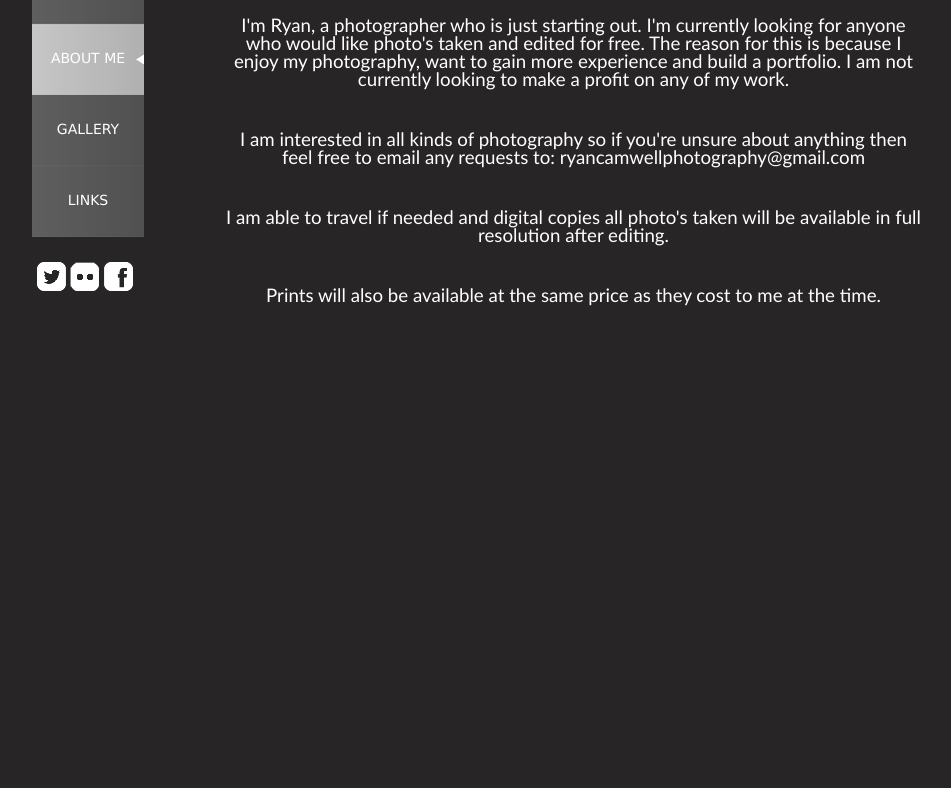
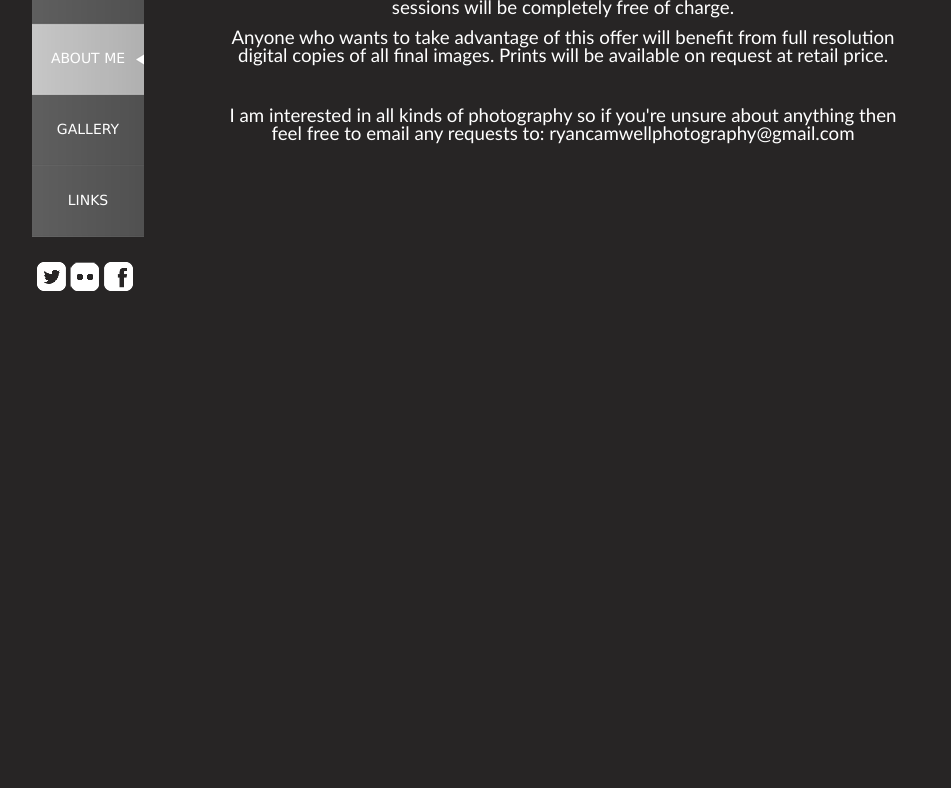
Before and after one commit to RyanCamwell/ryancamwell.github.io, a plain HTML site: page aboutme.html in a window 1280 px wide. Shown: the part 176-964 px from the top of the page, without its empty margins (143-1094 px from the left). Drawn offline with Linux system fonts and the light colour scheme.

Commit message:
About me update
Made less crap

```diff
--- a/aboutme.html
+++ b/aboutme.html
@@ -70,14 +70,14 @@
         <area shape="poly" coords="95,28,96,23,96,2,93,0,69,0,67,6,67,27,71,29,94,29" href="http://www.facebook.com/ryan.camwell" target="_blank" alt="" title="">
       </map>
       <img alt="" usemap="#map1" src="wpimages/wp9f2d77a8_06.png" style="position:absolute;left:20px;top:438px;width:96px;height:29px;">
-      <div style="position:absolute;left:209px;top:192px;width:695px;height:308px;overflow:hidden;">
-        <p class="Body P-4">I'm Ryan, a photographer who is just starting out. I'm currently looking for anyone who would like photo's taken and edited for free. The reason for this is because I enjoy my photography, want to gain more experience and build a portfolio. I am not currently looking to make a profit on any of my work.</p>
+      <div style="position:absolute;left:205px;top:138px;width:682px;height:286px;overflow:hidden;">
+        <p class="Body P-4">I'm Ryan, a photographer who is currently looking for models or any other subjects &nbsp;to help develop my portfolio. As I am currently not looking to make profit all sessions will be completely free of charge.</p>
+        <p class="Body P-4">Anyone who wants to take advantage of this offer will benefit from full resolution digital copies of all final images. Prints will be available on request at retail price.</p>
         <p class="Body P-4"><br></p>
         <p class="Body P-4">I am interested in all kinds of photography so if you're unsure about anything then feel free to email any requests to: <a href="mailto:ryancamwellphotography@gmail.com?subject=Request">ryancamwellphotography@gmail.com</a></p>
         <p class="Body P-4"><br></p>
-        <p class="Body P-4">I am able to travel if needed and digital copies all photo's taken will be available in full resolution after editing.</p>
         <p class="Body P-4"><br></p>
-        <p class="Body P-4">Prints will also be available at the same price as they cost to me at the time.</p>
+        <p class="Body P-4"><br></p>
       </div>
       <div id="nav_36_B3M" style="position:absolute;visibility:hidden;width:201px;height:42px;">
         <a title="Photo&#39;s taken on Saturday 22th November 2014 at Birmingham Comic Con" href="comiccon11.2014.html" id="nav_36_B3M_L1" class="OBJ-2 ActiveButton" style="display:block;position:absolute;left:0px;top:0px;width:201px;height:42px;">
```
